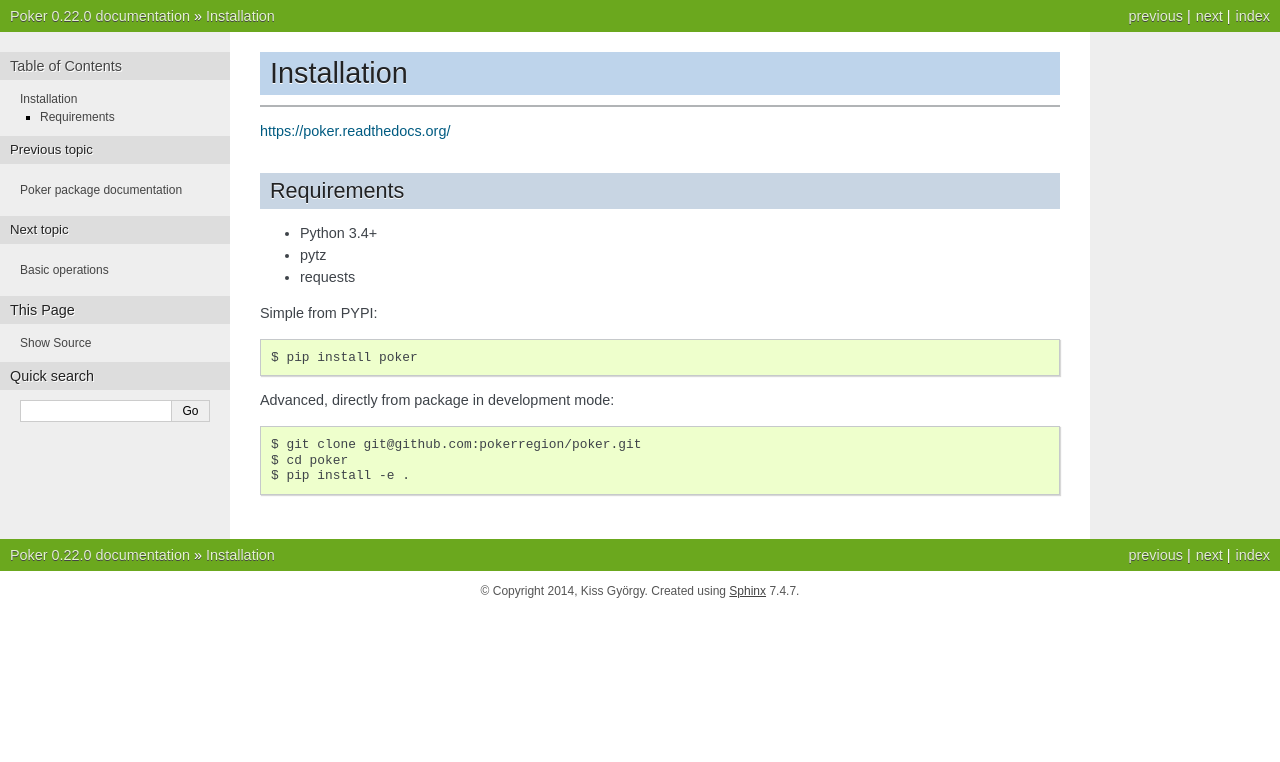
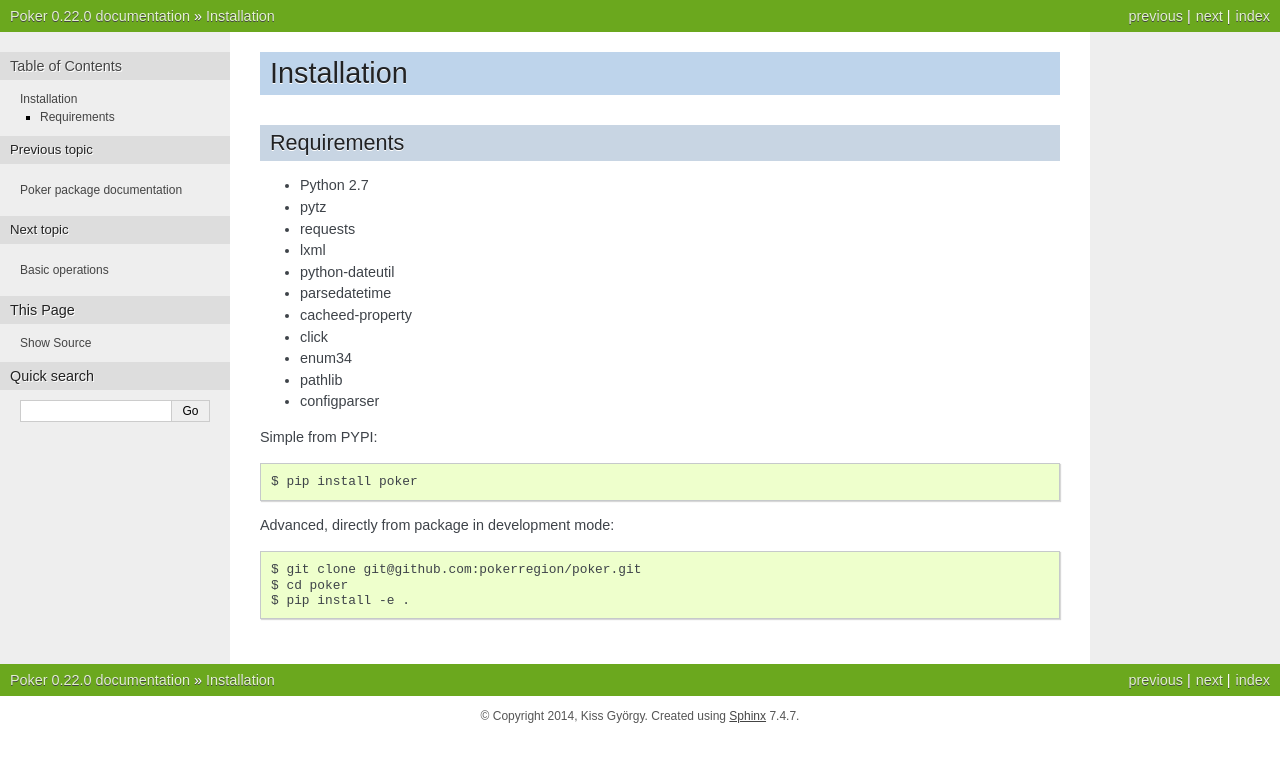
Before and after one commit to pokerregion/poker, a Sphinx documentation site: the page built from docs/install.rst, in a window 1280 px wide. Shown: the top 762 px of the page. Built offline with Sphinx 7.4.7, drawn with Linux system fonts in a browser that asks for light colours.

Commit message:
Fixed documentation for Python2, updated requirements

```diff
--- a/README.rst
+++ b/README.rst
@@ -27,15 +27,17 @@ https://poker.readthedocs.org/
 Requirements
 ------------
 
-* Python 3.4+
+* Python 2.7
 * pytz
 * requests
 * lxml
 * python-dateutil
 * parsedatetime
+* cacheed-property
 * click
-* enum34-custom
-
+* enum34
+* pathlib
+* configparser
 
 License
 -------
--- a/docs/conf.py
+++ b/docs/conf.py
@@ -1,3 +1,6 @@
+# -*- coding: utf-8 -*-
+from __future__ import unicode_literals, absolute_import, division, print_function
+
 # Poker documentation build configuration file, created by
 # sphinx-quickstart on Mon Aug  4 05:13:53 2014.
 #
--- a/docs/index.rst
+++ b/docs/index.rst
@@ -33,8 +33,8 @@ API
 
 .. Repo and contact
 .. include:: ../README.rst
-   :start-line: 47
-   :end-line: 55
+   :start-line: 49
+   :end-line: 58
 
 
 Indices and tables
--- a/docs/install.rst
+++ b/docs/install.rst
@@ -1,10 +1,10 @@
 Installation
 ============
 
-
+.. Requirements
 .. include:: ../README.rst
-   :start-line: 21
-   :end-line: 32
+   :start-line: 26
+   :end-line: 41
 
 
 Simple from PYPI::
```
